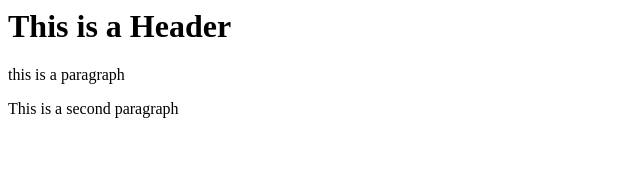
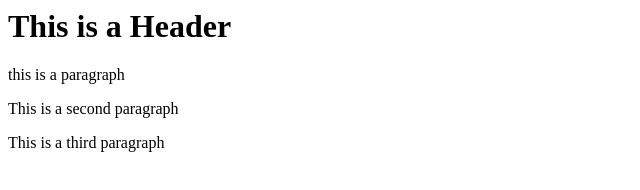
Before and after one commit to pietroborrelli/git-test, a website: page index.html in a window 1280 px wide. Shown: the whole page, without its empty margins (0-640 px from the left). Drawn offline with Linux system fonts and the light colour scheme.

Commit message:
fourth commit

```diff
--- a/index.html
+++ b/index.html
@@ -5,5 +5,6 @@
         <h1>This is a Header</h1>
         <p>this is a paragraph</p>
         <p>This is a second paragraph</p>
+        <p>This is a third paragraph</p>
     </body>
 </html>
```
Also changed, not shown: package.json (added, +24 -0 lines), 2 other files.
